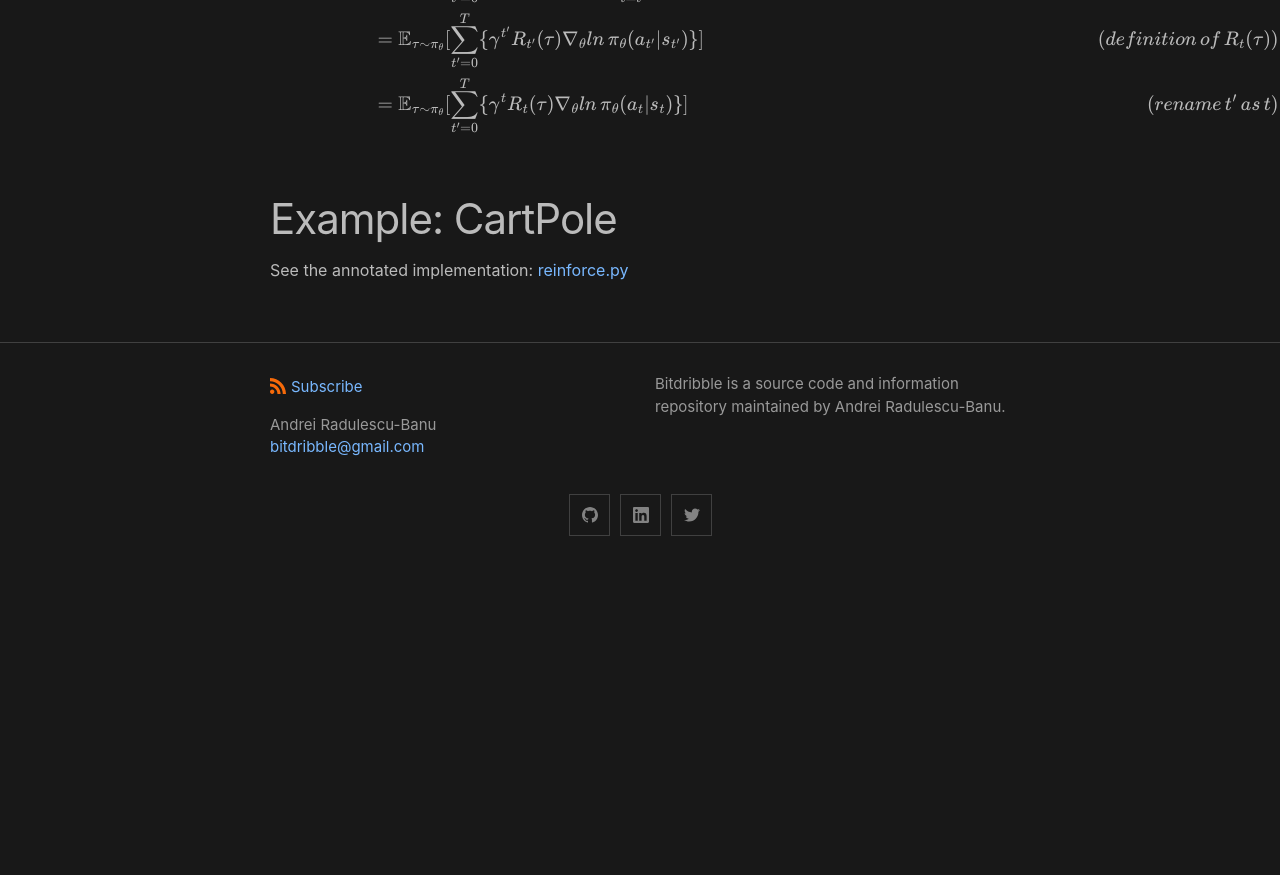
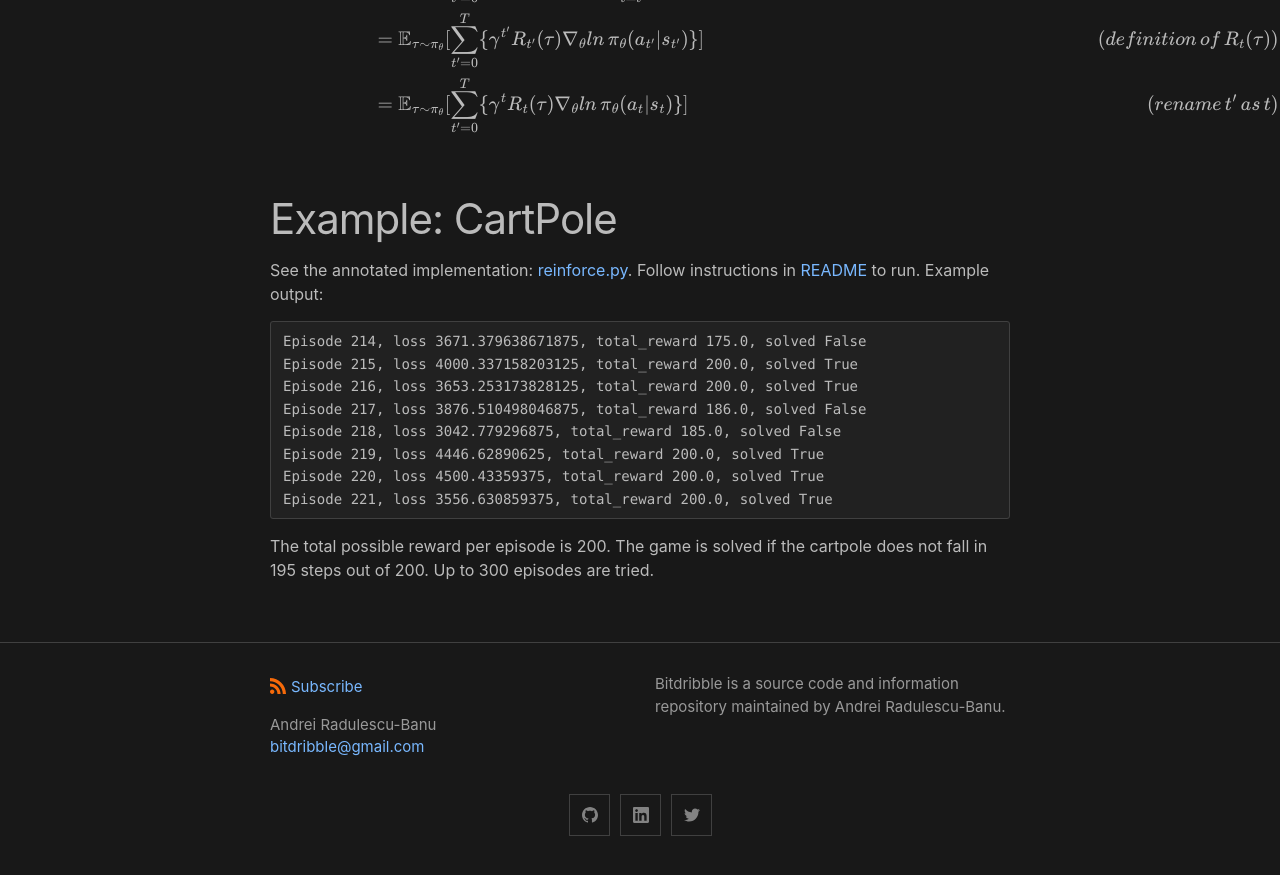
Before and after one commit to analytiq-hub/sigagent.github.io, a Jekyll site: the page built from machine_learning/_posts/2021-02-14-reinforce.md, in a window 1280 px wide and 900 px high, scrolled down 2863 px. Shown: the top 875 px of the window. Built offline with Jekyll 4.4.1, drawn with Linux system fonts in a browser that asks for light colours; formulas are drawn with MathJax 3; a script that is not in the unit is left out.

Commit message:
Update 2021-02-14-reinforce.md

````diff
--- a/machine_learning/_posts/2021-02-14-reinforce.md
+++ b/machine_learning/_posts/2021-02-14-reinforce.md
@@ -106,4 +106,17 @@ $$
 
 
 # Example: CartPole
-See the annotated implementation: [reinforce.py](https://github.com/andrei-radulescu-banu/SLM-Lab/blob/master/andrei/reinforce.py)
+See the annotated implementation: [reinforce.py](https://github.com/andrei-radulescu-banu/SLM-Lab/blob/master/andrei/reinforce.py). Follow instructions in [README](https://github.com/andrei-radulescu-banu/SLM-Lab/blob/master/README.md) to run. Example output:
+
+```
+Episode 214, loss 3671.379638671875, total_reward 175.0, solved False
+Episode 215, loss 4000.337158203125, total_reward 200.0, solved True
+Episode 216, loss 3653.253173828125, total_reward 200.0, solved True
+Episode 217, loss 3876.510498046875, total_reward 186.0, solved False
+Episode 218, loss 3042.779296875, total_reward 185.0, solved False
+Episode 219, loss 4446.62890625, total_reward 200.0, solved True
+Episode 220, loss 4500.43359375, total_reward 200.0, solved True
+Episode 221, loss 3556.630859375, total_reward 200.0, solved True
+```
+
+The total possible reward per episode is 200. The game is solved if the cartpole does not fall in 195 steps out of 200. Up to 300 episodes are tried.
````
